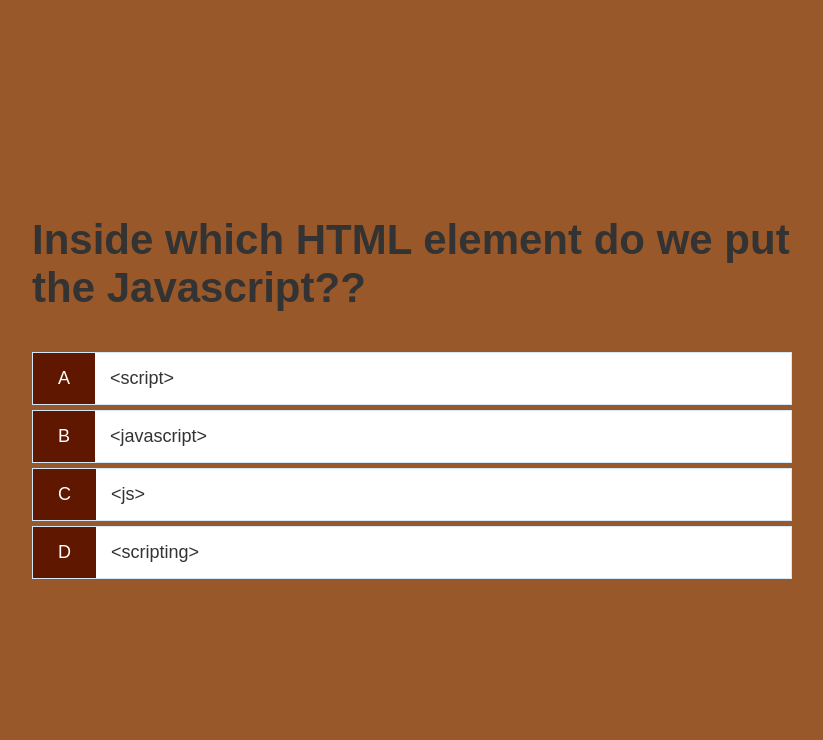
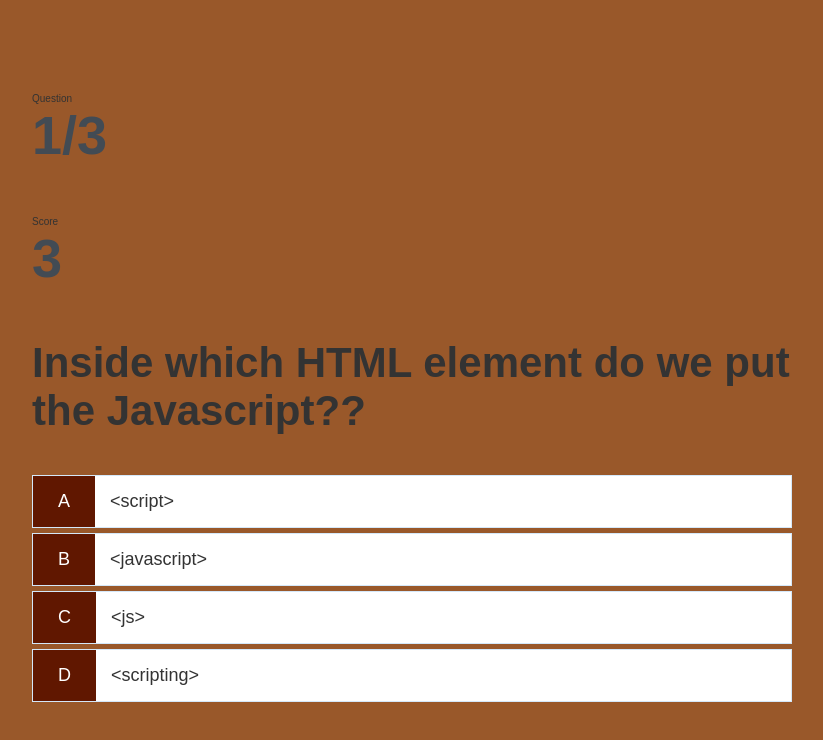
Before and after one commit to Ezekielblanc1/Quiz-App, a plain HTML site: page game.html in a window 1280 px wide. Shown: the whole page, without its empty margins (228-1051 px from the left). Drawn offline with Linux system fonts and the light colour scheme.

Commit message:
set up the score and question counter

```diff
--- a/game.html
+++ b/game.html
@@ -11,6 +11,24 @@
 <body>
   <div class="container">
     <div id="game" class="justify-center flex-column">
+      <div id="info">
+        <div id="info-item">
+          <p class="info-text">
+            Question
+          </p>
+          <h1 class="info-main-text" id="questionCounter">
+            1/3
+          </h1>
+        </div>
+        <div id="info-item">
+            <p class="info-text">
+              Score
+            </p>
+            <h1 class="info-main-text" id="score">
+              3
+            </h1>
+        </div>
+      </div>
       <h2 id="question">What is the answer to this question</h2>
       <div class="choice-container">
         <p class="choice-prefix">A</p>
```
